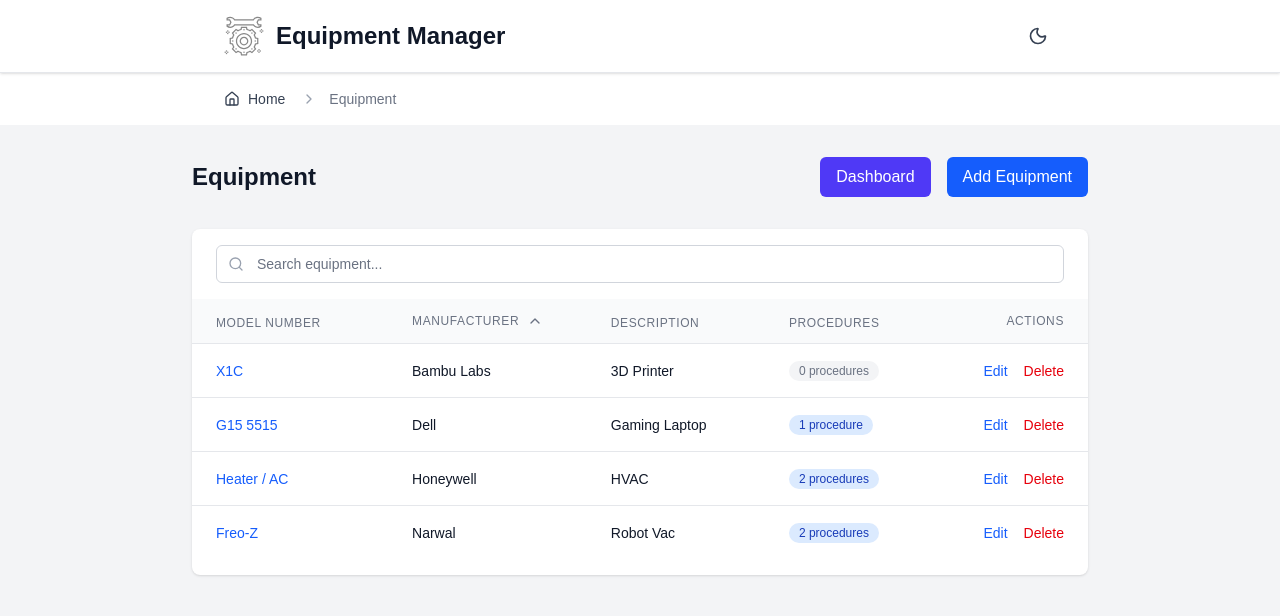
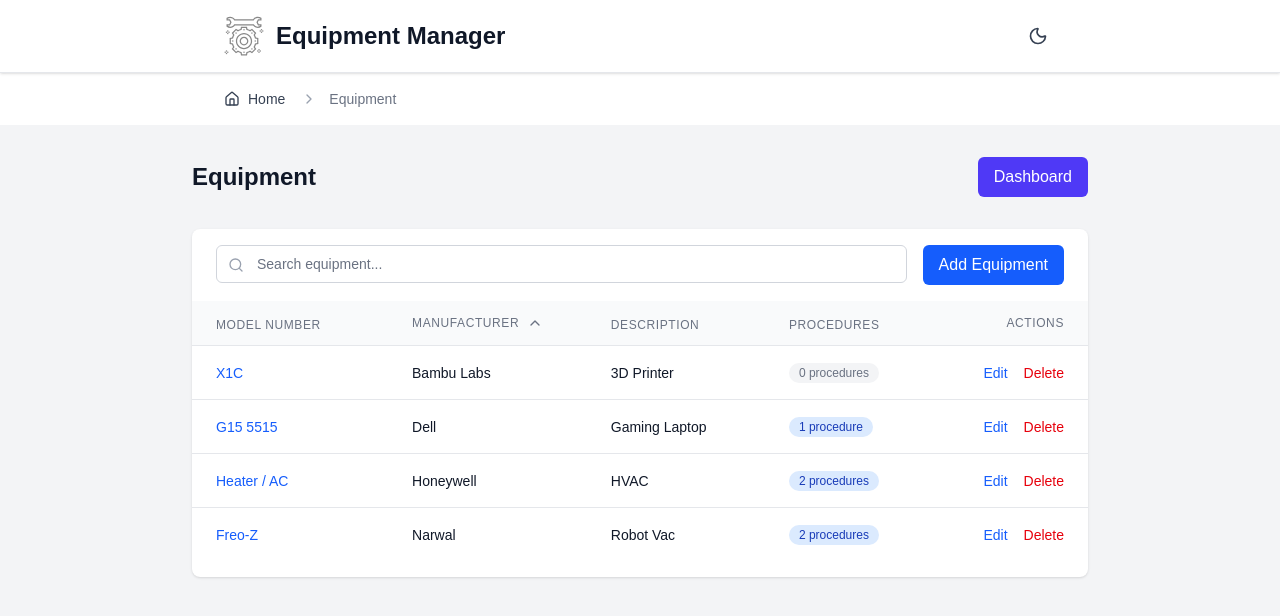
Before and after one commit to paulwoods/equipment, a Next.js app: page /equipment in a window 1280 px wide. Shown: the top 616 px of the page. Built offline with nearby package versions, Linux system fonts and the light colour scheme.

Commit message:
feat(equipment): reposition "Add Equipment" button to improve UI/UX
- Moved the "Add Equipment" button from the navigation bar to the EquipmentList component for better accessibility and alignment with the search bar.

```diff
--- a/src/app/equipment/page.tsx
+++ b/src/app/equipment/page.tsx
@@ -36,12 +36,6 @@ export default function EquipmentPage() {
                         >
                             Dashboard
                         </Link>
-                        <Link
-                            href="/equipment/new"
-                            className="px-4 py-2 bg-blue-600 text-white rounded-md hover:bg-blue-700 transition"
-                        >
-                            Add Equipment
-                        </Link>
                     </div>
                 </div>
 
--- a/src/components/EquipmentList.tsx
+++ b/src/components/EquipmentList.tsx
@@ -70,9 +70,10 @@ export default function EquipmentList({items, onDelete}: EquipmentListProps) {
 
   return (
       <div className="space-y-4">
-        {/* Search Bar */}
+        {/* Search Bar & Add Button */}
         <div className="px-4 md:px-6 pt-4">
-          <div className="relative">
+          <div className="flex flex-col sm:flex-row gap-4">
+            <div className="relative flex-grow">
               <div className="absolute inset-y-0 left-0 pl-3 flex items-center pointer-events-none">
                 <Search className="h-4 w-4 text-gray-400" />
               </div>
@@ -91,6 +92,13 @@ export default function EquipmentList({items, onDelete}: EquipmentListProps) {
                     <X className="h-4 w-4 text-gray-400 hover:text-gray-600 dark:hover:text-gray-200" />
                   </button>
               )}
+            </div>
+            <Link
+                href="/equipment/new"
+                className="px-4 py-2 bg-blue-600 text-white rounded-md hover:bg-blue-700 transition flex items-center justify-center whitespace-nowrap"
+            >
+              Add Equipment
+            </Link>
           </div>
         </div>
 
```
Lines whose indentation alone changed are shown as unchanged.
